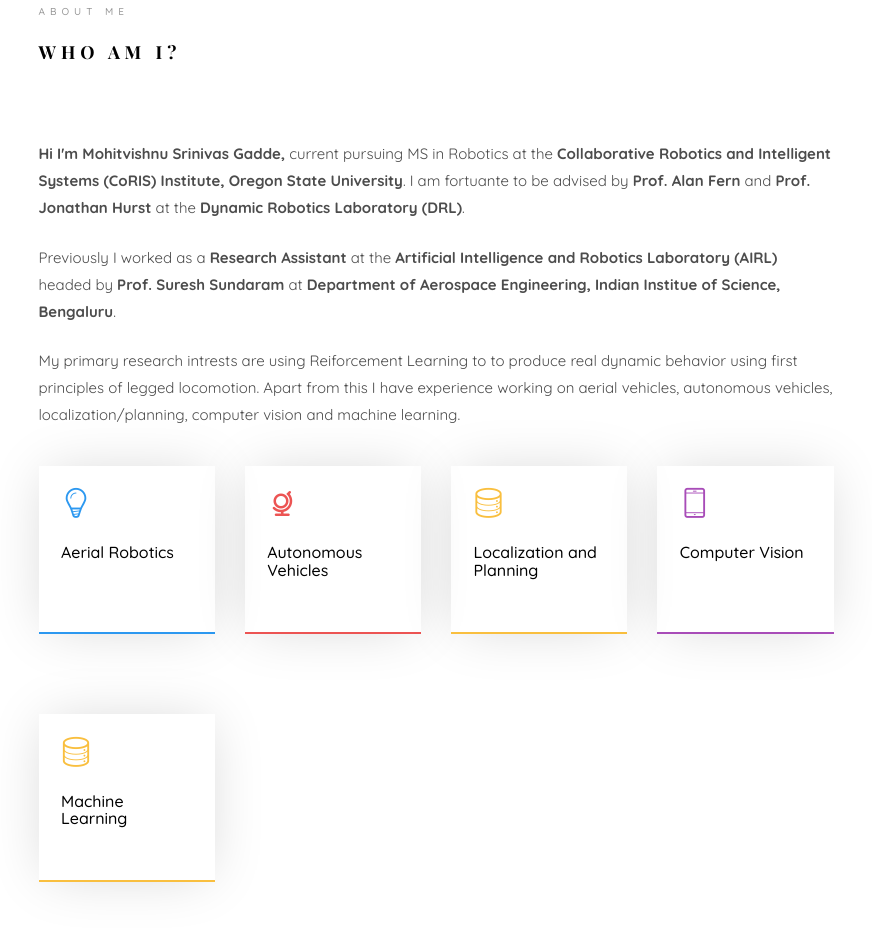
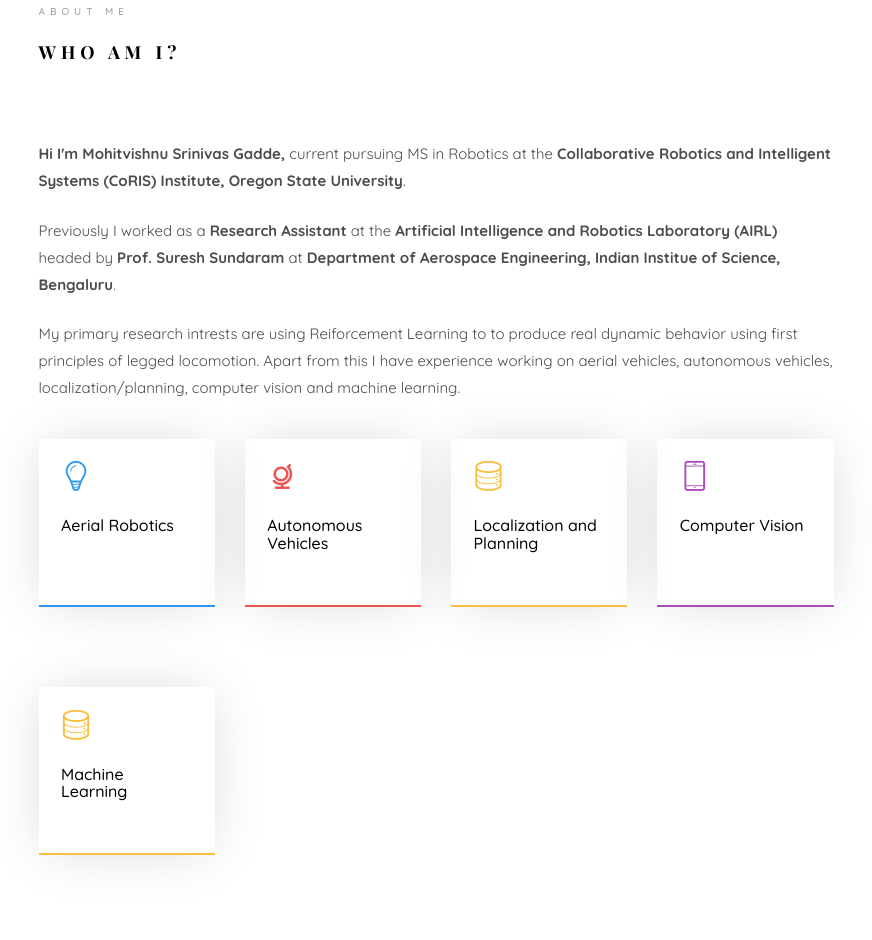
Before and after one commit to mohitgadde/old-website, a plain HTML site: page index.html in a window 1280 px wide. Shown: the part 1007-1947 px from the top of the page, without its empty margins (354-1226 px from the left). Drawn offline with nearby package versions, Linux system fonts and the light colour scheme; some icons are missing; files whose address does not match are found by name; a web font is replaced by a local one.

Commit message:
Update index.html

```diff
--- a/index.html
+++ b/index.html
@@ -195,7 +195,7 @@
 										<span class="heading-meta">About Me</span>
 										<h2 class="colorlib-heading">Who Am I?</h2>
 										<p><strong>Hi I'm Mohitvishnu Srinivas Gadde,</strong> current pursuing MS in Robotics at the <strong>Collaborative Robotics and Intelligent Systems (CoRIS) Institute, Oregon State University</strong>.
-											I am fortuante to be advised by <strong>Prof. Alan Fern</strong> and <strong>Prof. Jonathan Hurst</strong> at the <strong>Dynamic Robotics Laboratory (DRL)</strong>.</p>
+											<!-- I am fortuante to be advised by <strong>Prof. Alan Fern</strong> and <strong>Prof. Jonathan Hurst</strong> at the <strong>Dynamic Robotics Laboratory (DRL)</strong>.</p> -->
 										<p>Previously I worked as a <strong>Research Assistant</strong> at the <strong>Artificial Intelligence and Robotics Laboratory (AIRL)</strong> headed by <b>Prof. Suresh Sundaram</b> at <strong>Department of Aerospace Engineering, Indian Institue of Science, Bengaluru</strong>.</p>
 										<p>My primary research intrests are using Reiforcement Learning to to produce real dynamic behavior using first principles of legged locomotion. Apart from this I have experience working on aerial vehicles, autonomous vehicles, localization/planning, computer vision and machine learning.</p>
 									</div>
```
